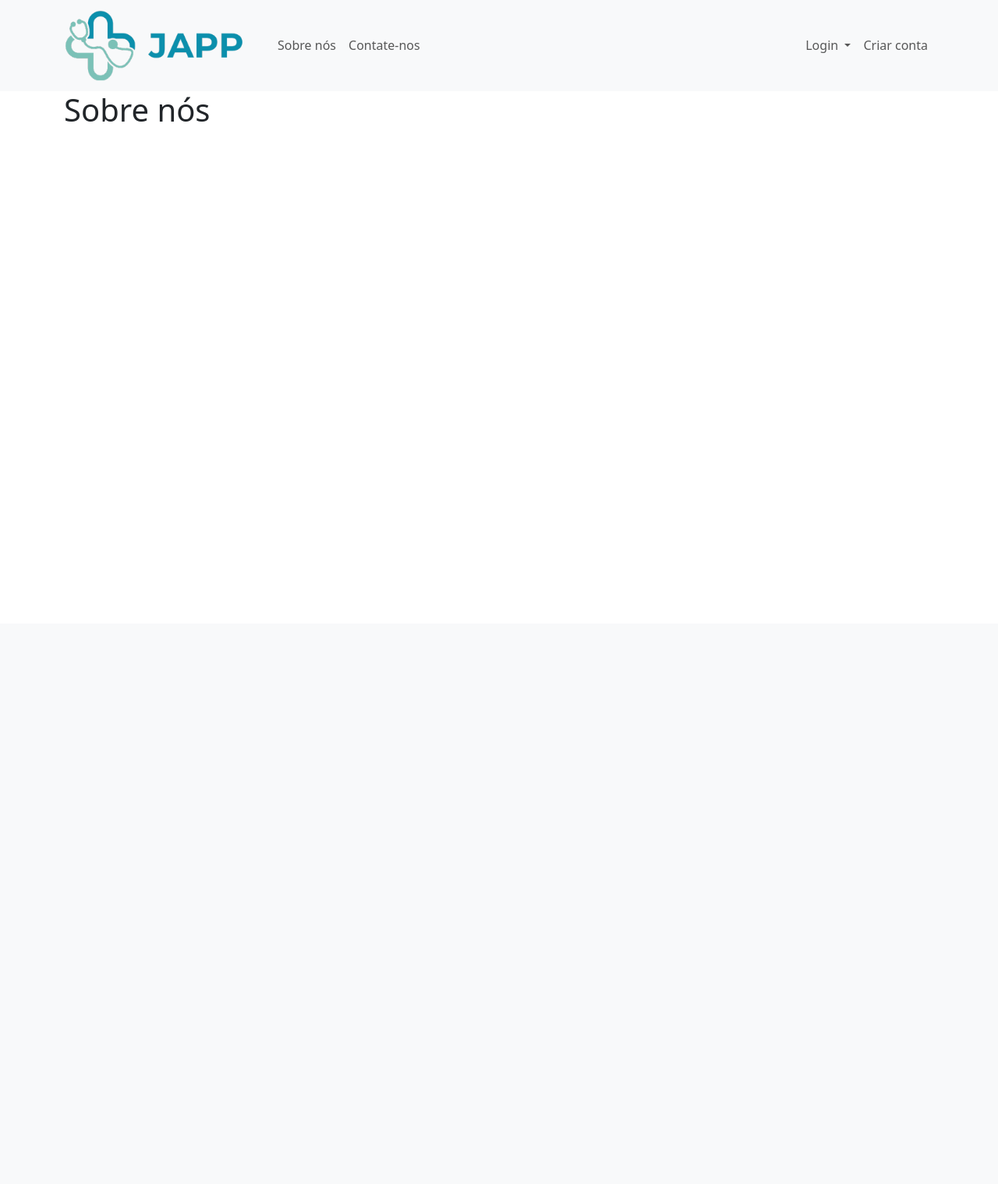
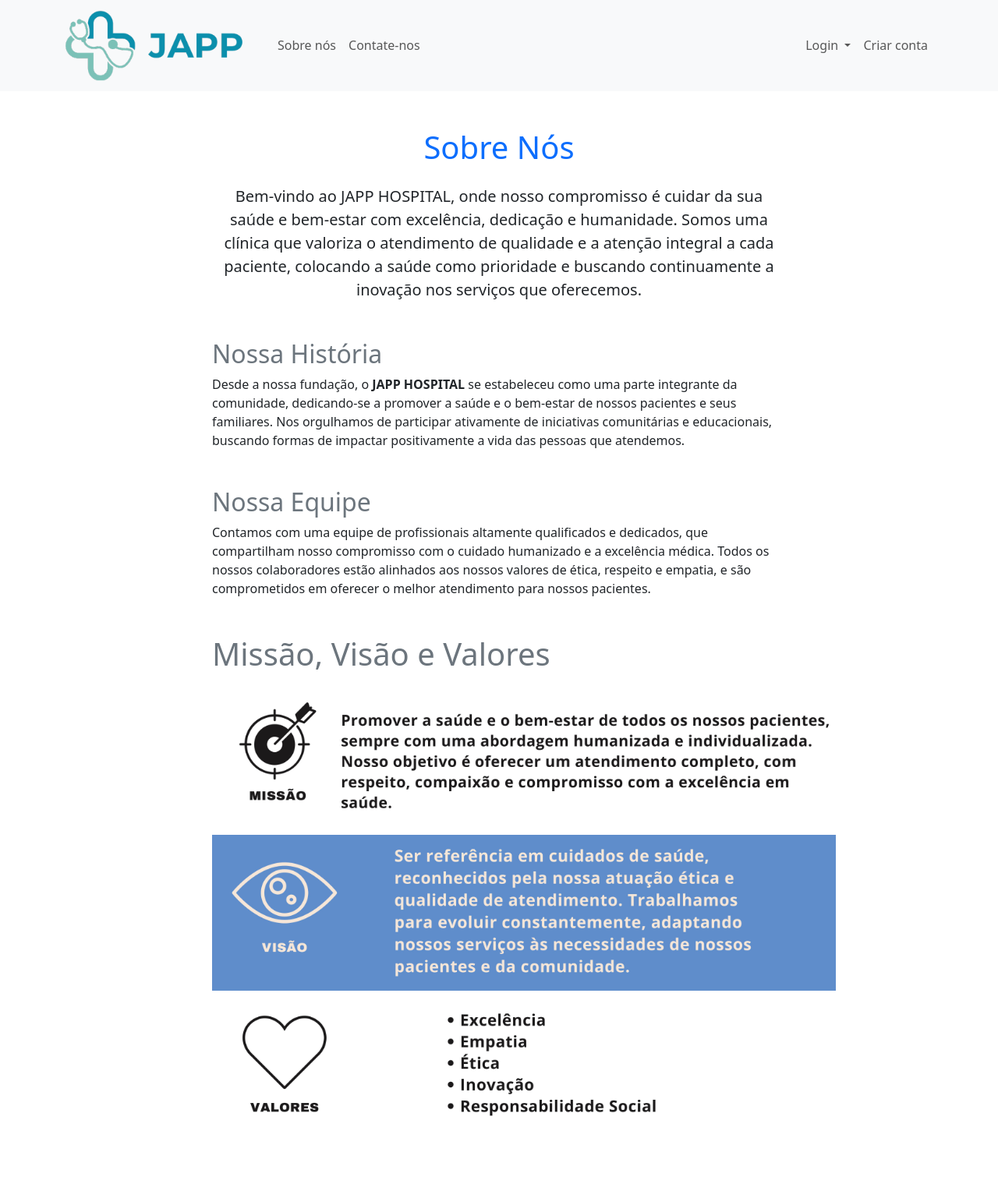
Before and after one commit to opatilo-cruvel/Projeto-Clinica-2.0, a Flask app: page /sobre-nos in a window 1280 px wide. Shown: the whole page at 78% size. Before the commit the page ends 156 px from the top, so only its background shows below. Run offline with Flask 3, Linux system fonts and the light colour scheme.

Commit message:
Criando a página Sobre Nós

```diff
--- a/clinica/templates/sobre.html
+++ b/clinica/templates/sobre.html
@@ -2,6 +2,33 @@
 
 {% block body %}
 
-    <h1 class="container">Sobre nós</h1>
+<body>
+    <div class="container my-5">
+        <!-- Título Principal -->
+        <h1 class="text-center text-primary mb-4">Sobre Nós</h1>
+        <div class="row">
+            <div class="col-lg-8 offset-lg-2">
+                <!-- Introdução -->
+                <p class="lead text-center">Bem-vindo ao <strong>JAPP HOSPITAL</strong>, onde nosso compromisso é cuidar da sua saúde e bem-estar com excelência, dedicação e humanidade. Somos uma clínica que valoriza o atendimento de qualidade e a atenção integral a cada paciente, colocando a saúde como prioridade e buscando continuamente a inovação nos serviços que oferecemos.</p>
 
+                <!-- História -->
+                <h2 class="text-secondary mt-5">Nossa História</h2>
+                <p>Desde a nossa fundação, o <strong>JAPP HOSPITAL</strong> se estabeleceu como uma parte integrante da comunidade, dedicando-se a promover a saúde e o bem-estar de nossos pacientes e seus familiares. Nos orgulhamos de participar ativamente de iniciativas comunitárias e educacionais, buscando formas de impactar positivamente a vida das pessoas que atendemos.</p>
+
+                <!-- Equipe -->
+                <h2 class="text-secondary mt-5">Nossa Equipe</h2>
+                <p>Contamos com uma equipe de profissionais altamente qualificados e dedicados, que compartilham nosso compromisso com o cuidado humanizado e a excelência médica. Todos os nossos colaboradores estão alinhados aos nossos valores de ética, respeito e empatia, e são comprometidos em oferecer o melhor atendimento para nossos pacientes.</p>
+
+                <!-- Seções de Missão, Visão e Valores -->
+                 <section class="text-secondary mt-5"  style="text-align: center;">
+                    <h1 class="title" style="text-align: left;">Missão, Visão e Valores</h1>
+                     <img width="800" src="{{ url_for('static', filename='img/missao_visao_valor.jpeg') }}" alt=""style="display: block; margin: 0 auto;">
+                </section>
+
+            </div>
+        </div>
+    </div>
+
+
+</body>
 {% endblock %}
```
Also changed, not shown: static/img/missao_visao_valor.jpeg (added).
